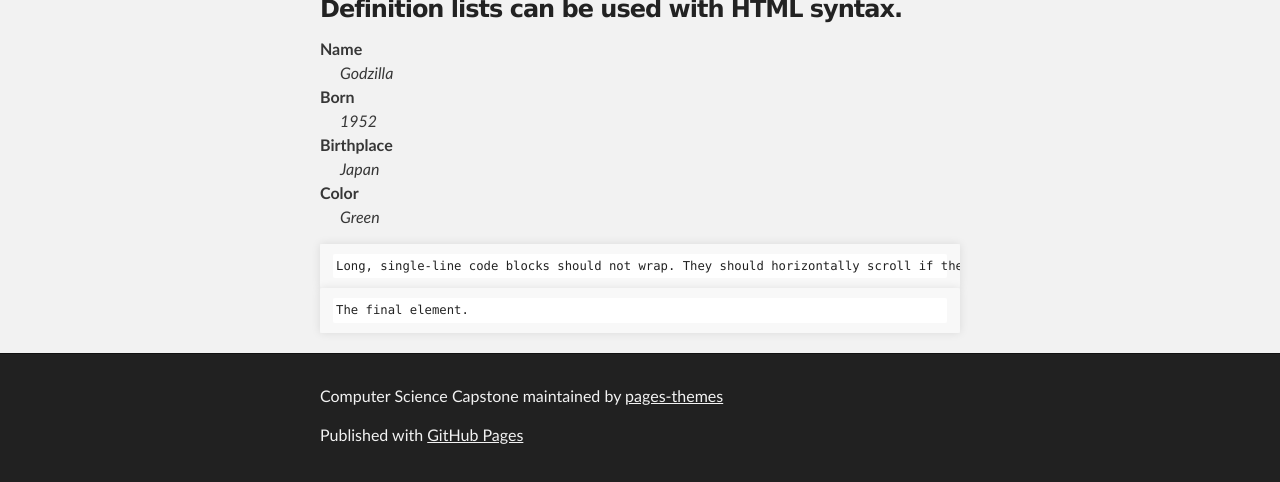
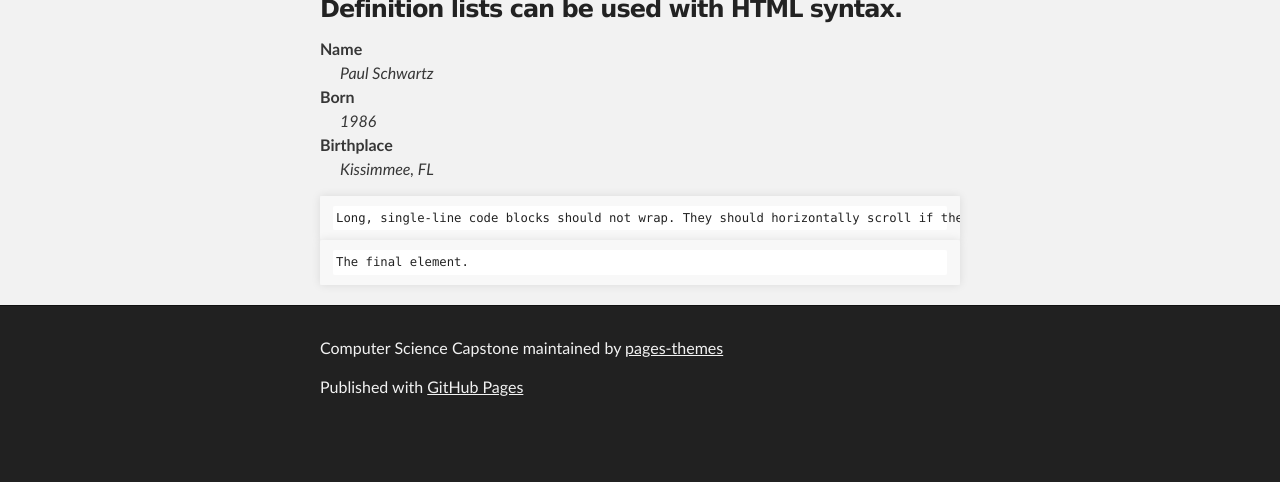
Before and after one commit to pages-themes/slate, a Jekyll site: the page built from index.md, in a window 1280 px wide and 900 px high, scrolled down 2626 px, cut to the strip 418-900 px from the top of the window. Built offline with Jekyll 4.4.1, drawn with Linux system fonts in a browser that asks for light colours; after the commit the page ends 3478 px from its top, so only the background shows below that.

Commit message:
Update index.md

````diff
--- a/index.md
+++ b/index.md
@@ -105,13 +105,11 @@ end
 
 <dl>
 <dt>Name</dt>
-<dd>Godzilla</dd>
+<dd>Paul Schwartz</dd>
 <dt>Born</dt>
-<dd>1952</dd>
+<dd>1986</dd>
 <dt>Birthplace</dt>
-<dd>Japan</dd>
-<dt>Color</dt>
-<dd>Green</dd>
+<dd>Kissimmee, FL</dd>
 </dl>
 
 ```
````
